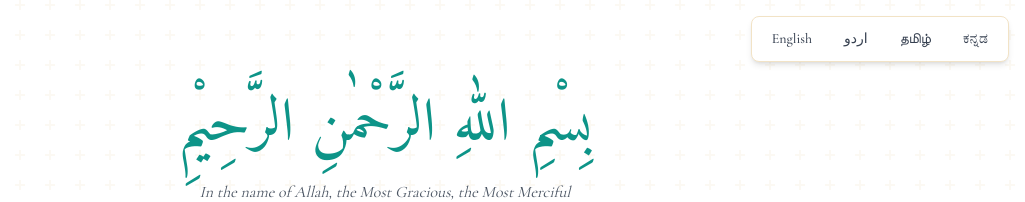
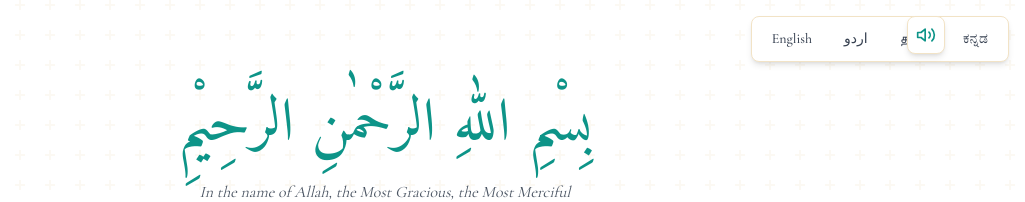
Before and after one commit to AiKnowsWaqas/wi-forever, a React (Vite) app: page / in a window 1280 px wide. Shown: the top 202 px of the page, without its empty margins (255-1280 px from the left). Built offline with nearby package versions, Linux system fonts and the light colour scheme; a web font is replaced by a local one.

Commit message:
Add Background Music with Controls

```diff
--- a/src/App.tsx
+++ b/src/App.tsx
@@ -6,6 +6,7 @@ import CalendarIntegration from './components/CalendarIntegration';
 import ShareSection from './components/ShareSection';
 import Footer from './components/Footer';
 import LanguageSelector from './components/LanguageSelector';
+import AudioPlayer from './components/AudioPlayer';
 import { motion } from 'framer-motion';
 import './i18n';
 
@@ -13,6 +14,7 @@ const App: React.FC = () => {
   return (
     <div className="min-h-screen pattern-bg overflow-hidden">
       <LanguageSelector />
+      <AudioPlayer />
       <motion.div
         initial={{ opacity: 0 }}
         animate={{ opacity: 1 }}
--- /dev/null
+++ b/src/components/AudioPlayer.tsx
@@ -0,0 +1,64 @@
+import React, { useState, useRef, useEffect } from 'react';
+import { Volume2, VolumeX } from 'lucide-react';
+import { motion } from 'framer-motion';
+
+const AudioPlayer: React.FC = () => {
+  const [isPlaying, setIsPlaying] = useState(false);
+  const audioRef = useRef<HTMLAudioElement | null>(null);
+
+  useEffect(() => {
+    // Create audio element
+    audioRef.current = new Audio('https://docs.google.com/uc?export=download&id=1-2xZn6daQGUKgdv8Hn9ZHMCbQB9ES_vr');
+    audioRef.current.loop = true;
+
+    // Attempt autoplay if browser permits
+    const playPromise = audioRef.current.play();
+    if (playPromise !== undefined) {
+      playPromise
+        .then(() => {
+          setIsPlaying(true);
+        })
+        .catch(() => {
+          setIsPlaying(false);
+        });
+    }
+
+    return () => {
+      if (audioRef.current) {
+        audioRef.current.pause();
+        audioRef.current = null;
+      }
+    };
+  }, []);
+
+  const togglePlay = () => {
+    if (audioRef.current) {
+      if (isPlaying) {
+        audioRef.current.pause();
+      } else {
+        audioRef.current.play();
+      }
+      setIsPlaying(!isPlaying);
+    }
+  };
+
+  return (
+    <div className="fixed top-4 right-20 z-50">
+      <motion.button
+        whileHover={{ scale: 1.1 }}
+        whileTap={{ scale: 0.9 }}
+        onClick={togglePlay}
+        className="bg-white rounded-lg shadow-md border border-gold-light p-2 hover:bg-emerald/10 transition-colors"
+        aria-label={isPlaying ? 'Pause music' : 'Play music'}
+      >
+        {isPlaying ? (
+          <Volume2 className="w-5 h-5 text-emerald" />
+        ) : (
+          <VolumeX className="w-5 h-5 text-gray-400" />
+        )}
+      </motion.button>
+    </div>
+  );
+};
+
+export default AudioPlayer;
```
